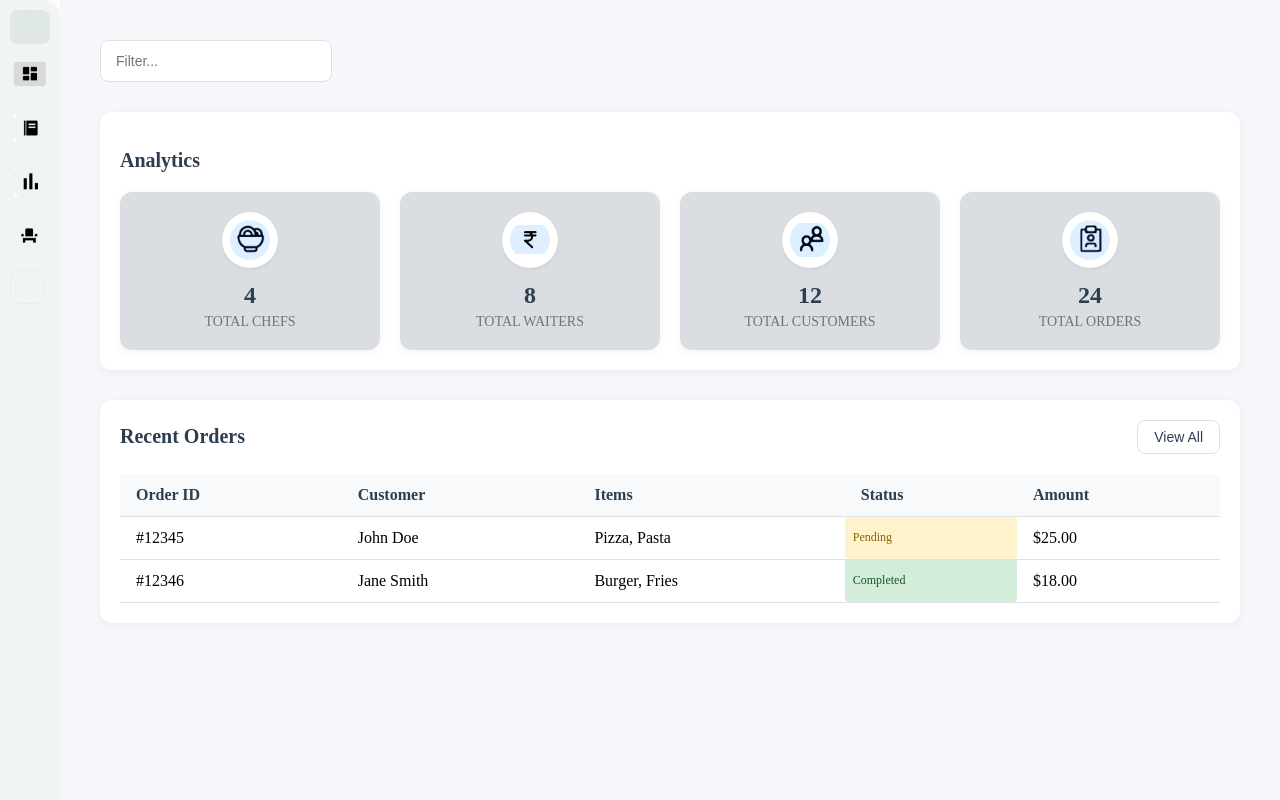
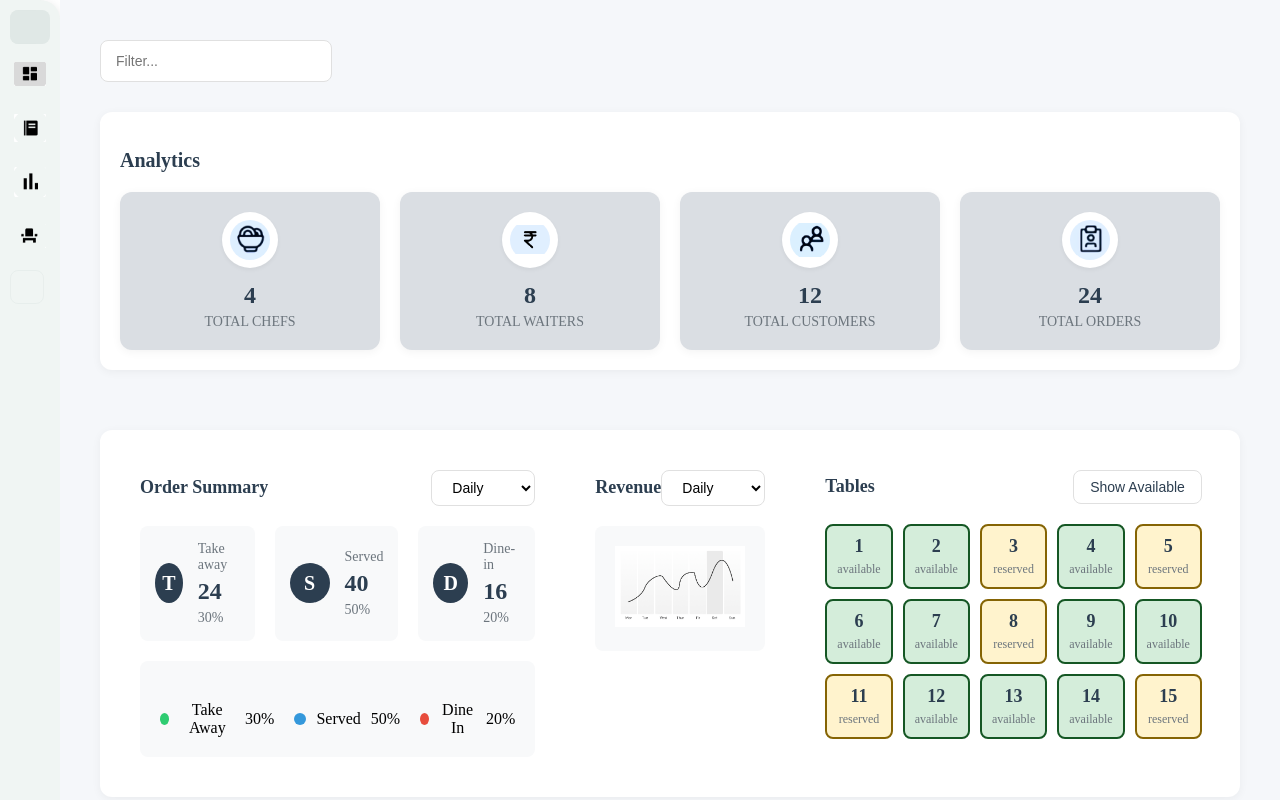
Before and after one commit to RaqeebKhn/CafeRestApp, a React (Vite) app in the folder Frontend/CafeRestApp/: page / in a window 1280 px wide. Built offline with nearby package versions, Linux system fonts and the light colour scheme.

Commit message:
dashboard middle layout 1

```diff
--- a/Frontend/CafeRestApp/src/components/Dashboard.css
+++ b/Frontend/CafeRestApp/src/components/Dashboard.css
@@ -99,6 +99,215 @@
   text-transform: uppercase;
 }
 
+.analytics-section {
+  background: white;
+  border-radius: 12px;
+  padding: 20px;
+  box-shadow: 0 2px 10px rgba(0, 0, 0, 0.05);
+  margin-top: 30px;
+}
+
+.analytics-grid {
+  display: grid;
+  grid-template-columns: repeat(3, 1fr);
+  gap: 20px;
+}
+
+.analytics-card {
+  background: white;
+  border-radius: 12px;
+  padding: 20px;
+  text-align: center;
+  transition: transform 0.2s;
+}
+
+.analytics-card:hover {
+  transform: translateY(-2px);
+}
+
+.analytics-header {
+  display: flex;
+  justify-content: space-between;
+  align-items: center;
+  margin-bottom: 20px;
+}
+
+.analytics-header h3 {
+  margin: 0;
+  font-size: 18px;
+  color: #2c3e50;
+}
+
+.period-select {
+  padding: 8px 16px;
+  border: 1px solid #e0e0e0;
+  border-radius: 8px;
+  font-size: 14px;
+  background: white;
+  cursor: pointer;
+}
+
+/* Order Summary Styles */
+.order-types {
+  display: grid;
+  grid-template-columns: repeat(3, 1fr);
+  gap: 20px;
+  margin-bottom: 20px;
+}
+
+.order-type-card {
+  background: #f8f9fa;
+  padding: 15px;
+  border-radius: 8px;
+  display: flex;
+  align-items: center;
+  gap: 15px;
+}
+
+.order-type-icon {
+  width: 40px;
+  height: 40px;
+  border-radius: 50%;
+  background: #2c3e50;
+  color: white;
+  display: flex;
+  align-items: center;
+  justify-content: center;
+  font-size: 20px;
+  font-weight: bold;
+}
+
+.order-type-content {
+  text-align: left;
+}
+
+.order-type-label {
+  font-size: 14px;
+  color: #6c757d;
+  margin-bottom: 5px;
+}
+
+.order-type-count {
+  font-size: 24px;
+  font-weight: bold;
+  color: #2c3e50;
+  margin-bottom: 5px;
+}
+
+.order-type-percentage {
+  font-size: 14px;
+  color: #6c757d;
+}
+
+.order-pie-chart {
+  background: #f8f9fa;
+  border-radius: 8px;
+  padding: 20px;
+  margin-top: 20px;
+}
+
+.pie-chart-legend {
+  display: flex;
+  gap: 20px;
+  margin-top: 20px;
+}
+
+.pie-chart-item {
+  display: flex;
+  align-items: center;
+  gap: 10px;
+}
+
+.pie-chart-color {
+  width: 12px;
+  height: 12px;
+  border-radius: 50%;
+  display: inline-block;
+}
+
+.pie-chart-color.takeaway {
+  background: #2ecc71;
+}
+
+.pie-chart-color.served {
+  background: #3498db;
+}
+
+.pie-chart-color.dinein {
+  background: #e74c3c;
+}
+
+/* Revenue Styles */
+.revenue-graph-container {
+  background: #f8f9fa;
+  border-radius: 8px;
+  padding: 20px;
+  text-align: center;
+}
+
+.revenue-graph {
+  max-width: 100%;
+  height: auto;
+}
+
+/* Tables Styles */
+.tables-grid {
+  display: grid;
+  grid-template-columns: repeat(5, 1fr);
+  gap: 10px;
+}
+
+.table-item {
+  display: flex;
+  flex-direction: column;
+  align-items: center;
+  padding: 10px;
+  border-radius: 8px;
+  transition: all 0.2s;
+}
+
+.table-item.available {
+  background: #d4edda;
+  border: 2px solid #155724;
+}
+
+.table-item.reserved {
+  background: #fff3cd;
+  border: 2px solid #856404;
+}
+
+.table-number {
+  font-size: 18px;
+  font-weight: bold;
+  color: #2c3e50;
+  margin-bottom: 5px;
+}
+
+.table-status {
+  font-size: 12px;
+  color: #6c757d;
+}
+
+.table-item:hover {
+  transform: translateY(-2px);
+  box-shadow: 0 2px 10px rgba(0, 0, 0, 0.1);
+}
+
+.table-filter-btn {
+  padding: 8px 16px;
+  border: 1px solid #e0e0e0;
+  border-radius: 8px;
+  font-size: 14px;
+  color: #2c3e50;
+  background: white;
+  cursor: pointer;
+  transition: all 0.2s;
+}
+
+.table-filter-btn:hover {
+  background: #f8f9fa;
+}
+
 .orders-section {
   background: white;
   border-radius: 12px;
--- a/Frontend/CafeRestApp/src/components/Dashboard.jsx
+++ b/Frontend/CafeRestApp/src/components/Dashboard.jsx
@@ -1,11 +1,13 @@
-import React from "react";
+import React, { useState } from "react";
 import "./Dashboard.css";
 import VerticalNavBar from "./VerticalNavBar";
+
 
 import chefsIcon from '../assets/bowl.png';
 import waitersIcon from '../assets/rupees.png';
 import customersIcon from '../assets/clients.png';
 import ordersIcon from '../assets/orders.png';
+import revenueGraph from '../assets/revenuegraph.png';
 
 const metrics = [
   { label: "Total Chefs", value: "4", icon: chefsIcon },
@@ -19,16 +21,64 @@ const recentOrders = [
   { id: 2, orderId: "#12346", customer: "Jane Smith", items: "Burger, Fries", status: "Completed", amount: "$18.00" },
 ];
 
+const timePeriods = [
+  { value: "daily", label: "Daily" },
+  { value: "weekly", label: "Weekly" },
+  { value: "monthly", label: "Monthly" }
+];
+
+const orderTypes = [
+  { type: "Take away", count: "24", percentage: "30%" },
+  { type: "Served", count: "40", percentage: "50%" },
+  { type: "Dine-in", count: "16", percentage: "20%" }
+];
+
+const tables = [
+  { id: 1, number: "1", status: "available" },
+  { id: 2, number: "2", status: "available" },
+  { id: 3, number: "3", status: "reserved" },
+  { id: 4, number: "4", status: "available" },
+  { id: 5, number: "5", status: "reserved" },
+  { id: 6, number: "6", status: "available" },
+  { id: 7, number: "7", status: "available" },
+  { id: 8, number: "8", status: "reserved" },
+  { id: 9, number: "9", status: "available" },
+  { id: 10, number: "10", status: "available" },
+  { id: 11, number: "11", status: "reserved" },
+  { id: 12, number: "12", status: "available" },
+  { id: 13, number: "13", status: "available" },
+  { id: 14, number: "14", status: "available" },
+  { id: 15, number: "15", status: "reserved" },
+];
+
 export default function Dashboard() {
+  const [orderPeriod, setOrderPeriod] = useState("daily");
+  const [revenuePeriod, setRevenuePeriod] = useState("daily");
+  const [showAvailable, setShowAvailable] = useState(false);
+
+  const handleOrderPeriodChange = (period) => {
+    setOrderPeriod(period);
+  };
+
+  const handleRevenuePeriodChange = (period) => {
+    setRevenuePeriod(period);
+  };
+
+  const handleTableFilter = () => {
+    setShowAvailable(!showAvailable);
+  };
+
   return (
     <div className="dashboard-root">
       <div className="dashboard-header">
         <div className="header-actions">
-          <input
-            className="dashboard-filter"
-            placeholder="Filter..."
-            type="text"
-          />
+          <div className="filter-container">
+            <input
+              className="dashboard-filter"
+              placeholder="Filter..."
+              type="text"
+            />
+          </div>
         </div>
       </div>
 
@@ -47,6 +97,109 @@ export default function Dashboard() {
                 <div className="metric-label">{metric.label}</div>
               </div>
             ))}
+          </div>
+        </div>
+
+        <div className="analytics-section">
+          <div className="analytics-grid">
+
+            <div className="analytics-card order-summary">
+              <div className="analytics-header">
+                <h3>Order Summary</h3>
+                <select
+                  className="period-select"
+                  value={orderPeriod}
+                  onChange={(e) => handleOrderPeriodChange(e.target.value)}
+                >
+                  {timePeriods.map((period) => (
+                    <option key={period.value} value={period.value}>
+                      {period.label}
+                    </option>
+                  ))}
+                </select>
+              </div>
+
+              <div className="order-types">
+                {orderTypes.map((type) => (
+                  <div key={type.type} className="order-type-card">
+                    <div className="order-type-icon">{type.type[0].toUpperCase()}</div>
+                    <div className="order-type-content">
+                      <div className="order-type-label">{type.type.replace(/([A-Z])/g, ' $1').trim()}</div>
+                      <div className="order-type-count">{type.count}</div>
+                      <div className="order-type-percentage">{type.percentage}</div>
+                    </div>
+                  </div>
+                ))}
+              </div>
+
+              <div className="order-pie-chart">
+                <div className="pie-chart-legend">
+                  <div className="pie-chart-item">
+                    <span className="pie-chart-color takeaway" />
+                    <span>Take Away</span>
+                    <span>30%</span>
+                  </div>
+                  <div className="pie-chart-item">
+                    <span className="pie-chart-color served" />
+                    <span>Served</span>
+                    <span>50%</span>
+                  </div>
+                  <div className="pie-chart-item">
+                    <span className="pie-chart-color dinein" />
+                    <span>Dine In</span>
+                    <span>20%</span>
+                  </div>
+                </div>
+              </div>
+            </div>
+
+
+            <div className="analytics-card revenue">
+              <div className="analytics-header">
+                <h3>Revenue</h3>
+                <select
+                  className="period-select"
+                  value={revenuePeriod}
+                  onChange={(e) => handleRevenuePeriodChange(e.target.value)}
+                >
+                  {timePeriods.map((period) => (
+                    <option key={period.value} value={period.value}>
+                      {period.label}
+                    </option>
+                  ))}
+                </select>
+              </div>
+
+              <div className="revenue-graph-container">
+                <img src={revenueGraph} alt="Revenue Graph" className="revenue-graph" />
+              </div>
+            </div>
+
+
+            <div className="analytics-card tables">
+              <div className="analytics-header">
+                <h3>Tables</h3>
+                <button
+                  className="table-filter-btn"
+                  onClick={handleTableFilter}
+                >
+                  {showAvailable ? "Show Reserved" : "Show Available"}
+                </button>
+              </div>
+
+              <div className="tables-grid">
+                {tables.map((table) => (
+                  <div
+                    key={table.id}
+                    className={`table-item ${table.status}`}
+                    style={{ display: showAvailable && table.status === "reserved" ? "none" : "flex" }}
+                  >
+                    <div className="table-number">{table.number}</div>
+                    <div className="table-status">{table.status}</div>
+                  </div>
+                ))}
+              </div>
+            </div>
           </div>
         </div>
 
```
Also changed, not shown: Frontend/CafeRestApp/src/assets/revenuegraph.png (added).
